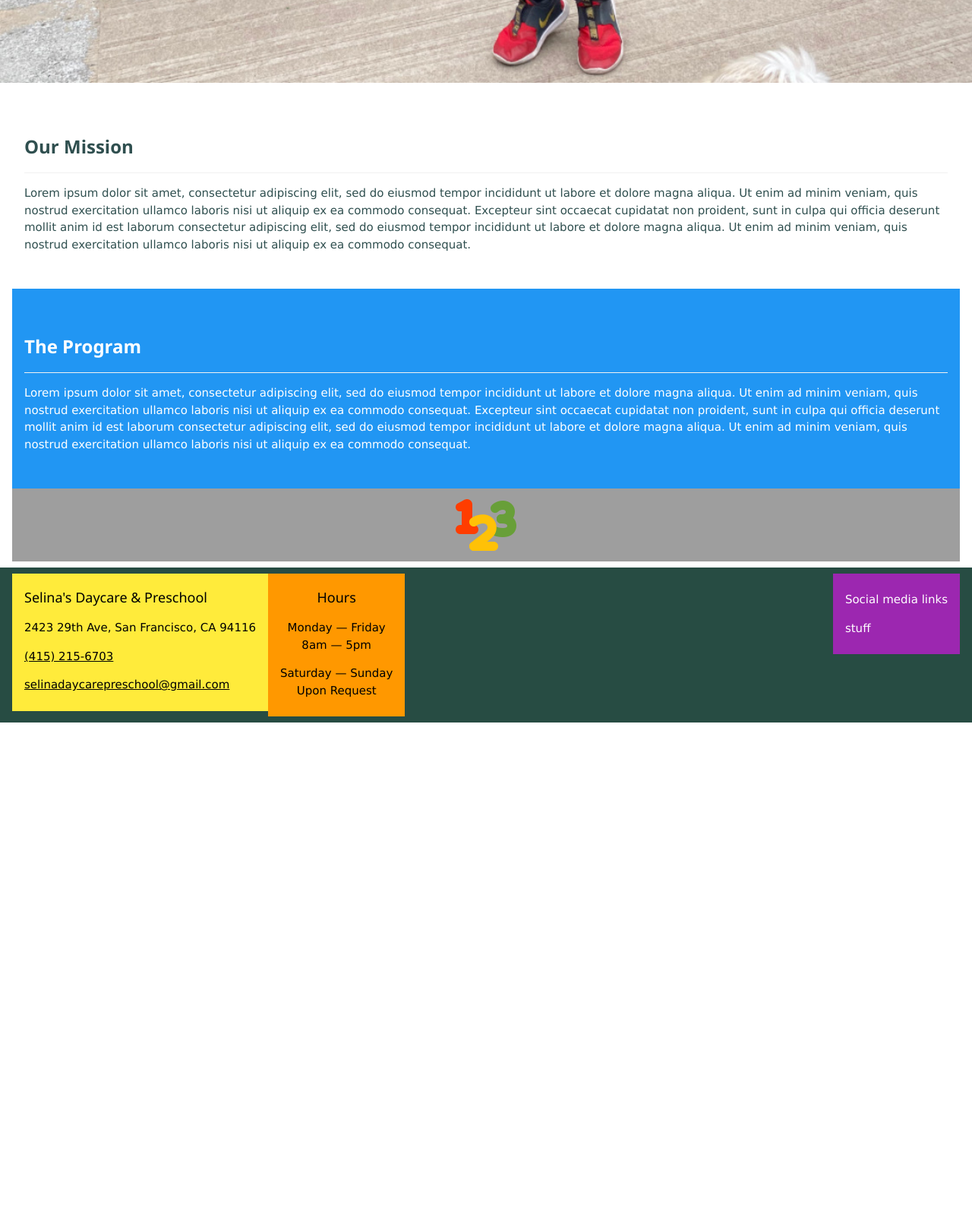
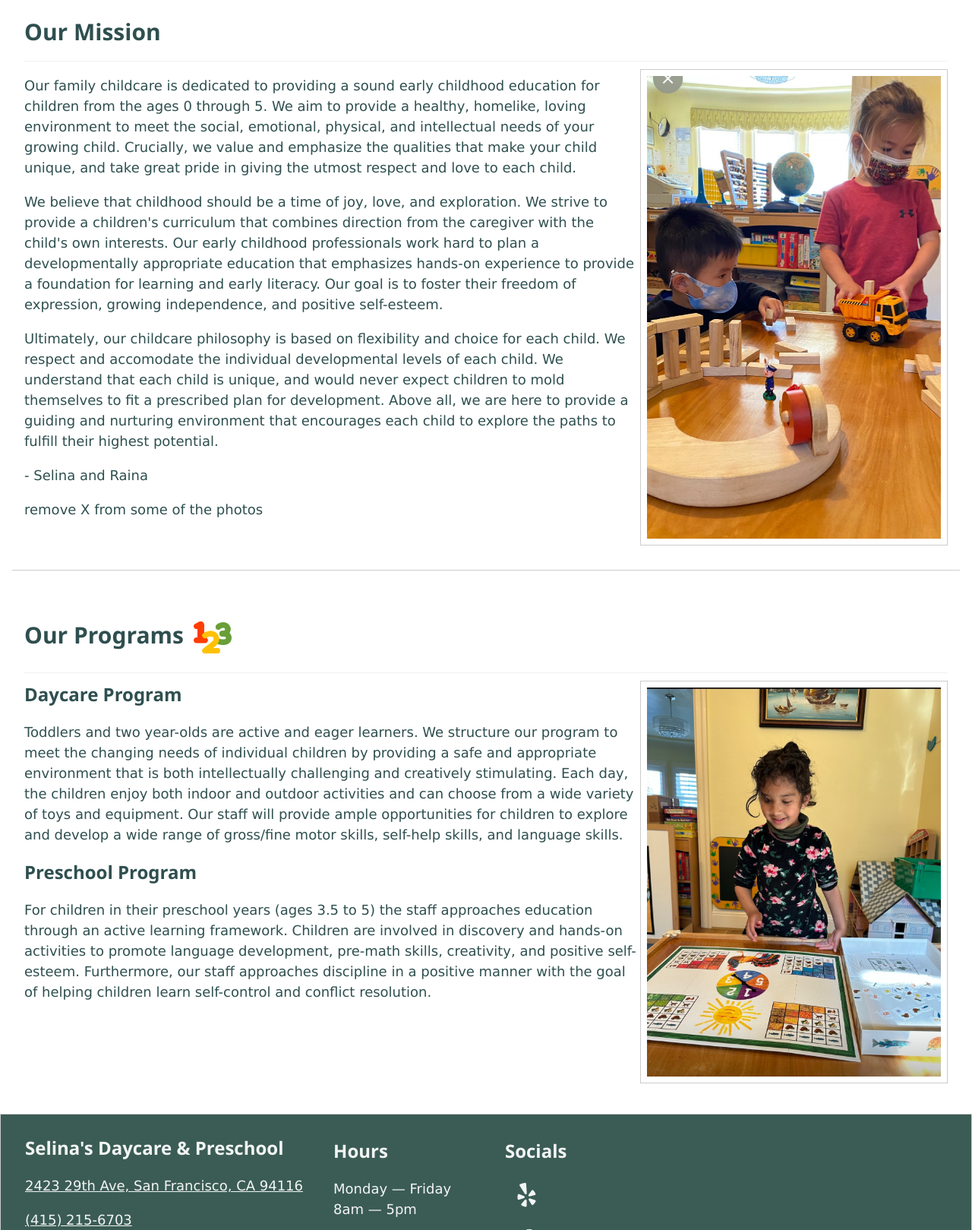
Before and after one commit to selinadaycarepreschool/selinadaycarepreschool, a plain HTML site: page index.html in a window 1280 px wide. Shown: the part 928-2547 px from the top of the page at 76% size. Before the commit the page ends 1879 px from the top, so only its background shows below. Drawn offline with Linux system fonts and the light colour scheme.

Commit message:
footer, mission, program page updated

```diff
--- a/components/footer.html
+++ b/components/footer.html
@@ -1,23 +1,26 @@
 <!-- Footer -->
-<footer class=" w3-blackboard w3-padding w3-container">
+<link rel="stylesheet" href="https://cdnjs.cloudflare.com/ajax/libs/font-awesome/4.7.0/css/font-awesome.min.css">
+<footer class="w3-blackboard w3-padding w3-container w3-border">
 
-    <div class="w3-yellow w3-left w3-padding">
-        <h5>Selina's Daycare & Preschool</h5>
-        <p>2423 29th Ave, San Francisco, CA 94116</p>
+    <div class="w3-left w3-padding">
+        <h3>Selina's Daycare & Preschool</h3>
+        <p><a href="https://goo.gl/maps/caDiXm54fjbKwHyV6">2423 29th Ave, San Francisco, CA 94116</a></p>
         <p> <a href="tel:+4152156703">(415) 215-6703</a> </p>
         <p><a href="mailto:selinadaycarepreschool@gmail.com">selinadaycarepreschool@gmail.com</a></p>
     </div>
 
-    <div class="w3-orange w3-left w3-padding w3-center">
-        <h5>Hours</h5>
+    <div class="w3-left w3-padding-large">
+        <h3>Hours</h3>
         <p>Monday &mdash; Friday<br>8am &mdash; 5pm</p>
 
         <p>Saturday &mdash; Sunday <br>Upon Request</p>
     </div>
 
-    <div class="w3-purple w3-right w3-padding">
-        <p>Social media links</p>
-        <p>stuff</p>
+    <div class="w3-left w3-padding-large">
+        <h3>Socials</h3>
+        <a href="https://www.yelp.com/biz/selinas-daycare-preschool-san-francisco" class="fa fa-yelp"></a>
+        <br>
+        <a href="https://www.facebook.com/parksides/" class="fa fa-facebook"></a>
     </div>
 
 </footer>
--- a/index.html
+++ b/index.html
@@ -4,11 +4,12 @@
 <title>Selina's Daycare & Preschool</title>
 <meta charset="UTF-8">
 <meta name="viewport" content="width=device-width, initial-scale=1">
-<link rel="icon" type="image/png" sizes="96x96" href="/images/icons/i8-numbers-96.png">
+<link rel="icon" type="image/x-icon" href="/images/icons/edublocks.ico">
 <link rel="stylesheet" href="/css/w3.css">
 <script src="/js/w3.js"></script>
 </head>
 <body>
+<!-- Author : github.com/cy-chow -->
 
 <!-- Navbar (sit on top) -->
 <div w3-include-html="/components/nav.html"></div>
@@ -16,10 +17,12 @@
 
 <!-- Header -->
 <header class="w3-display-container w3-wide" id="home">
-  <img class="big-image" src="images/gallery/jump.jpeg" alt="main">
+  <img class="big-image" src="images/home/jump.jpeg" alt="main">
   <div class="w3-display-middle w3-margin-top w3-center">
-    <!-- change color -->
-    <h1 class="w3-text-dark-blue w3-cursive" style="white-space: nowrap; font-size: 3vw;"><b>Education through Exploration</b></h1>
+    <!-- temporary tagline, might be removed later -->
+    <h1 class="w3-text-white w3-cursive" style="white-space: nowrap; font-size: 3vw; text-shadow: 2px 4px 4px rgba(0, 0, 0, 1);">
+      Education through Exploration
+    </h1>
   </div>
 </header>
 
@@ -27,29 +30,70 @@
 <div class="w3-content w3-padding" style="max-width:1564px">
 
   <!-- Mission Section -->
-  <div class="w3-container w3-padding-32" id="mission">
-    <h3 class="w3-border-bottom w3-border-light-grey w3-padding-16 .w3-text-blue-grey"><b>Our Mission</b></h3>
+  <div class="w3-container w3-padding-32 w3-border-bottom" id="mission">
+    <h2 class="w3-border-bottom w3-padding-16  w3-border-light-grey">Our Mission</h2>
 
-    <p>Lorem ipsum dolor sit amet, consectetur adipiscing elit, sed do eiusmod tempor incididunt ut labore et dolore magna aliqua. Ut enim ad minim veniam, quis nostrud exercitation ullamco laboris nisi ut aliquip ex ea commodo consequat. Excepteur sint
-      occaecat cupidatat non proident, sunt in culpa qui officia deserunt mollit anim id est laborum consectetur adipiscing elit, sed do eiusmod tempor incididunt ut labore et dolore magna aliqua. Ut enim ad minim veniam, quis nostrud exercitation ullamco
-      laboris nisi ut aliquip ex ea commodo consequat.
+    <img src="images/gallery/blockplay.jpeg" alt="tower" class= "w3-border w3-padding-thumbnail w3-right w3-third">
+
+    <p>
+      Our family childcare is dedicated to providing a sound early childhood education for children
+      from the ages 0 through 5. We aim to provide a healthy, homelike, loving environment to meet the
+      social, emotional, physical, and intellectual needs of your growing child. Crucially, we
+      value and emphasize the qualities that make your child unique, and take great pride in giving
+      the utmost respect and love to each child.
     </p>
+    <p>
+      We believe that childhood should be a time of joy, love, and exploration. We strive to provide a
+      children's curriculum that combines direction from the caregiver with the child's own interests.
+      Our early childhood professionals work hard to plan a developmentally appropriate education that
+      emphasizes hands-on experience to provide a foundation for learning and early literacy. Our goal
+      is to foster their freedom of expression, growing independence, and positive self-esteem.
+    </p>
+
+    <p>
+      Ultimately, our childcare philosophy is based on flexibility and choice for each child.
+      We respect and accomodate the individual developmental levels of each child. We understand that
+      each child is unique, and would never expect children to mold themselves to fit a prescribed plan for development.
+      Above all, we are here to provide a guiding and nurturing environment that encourages each child to explore
+      the paths to fulfill their highest potential.
+    </p>
+
+    <p>- Selina and Raina</p>
+
+    <p>remove X from some of the photos</p>
 
   </div>
 
   <!-- Program Section -->
-  <div class="w3-container w3-padding-32 w3-blue" id="program">
-    <h3 class="w3-border-bottom w3-border-light-grey w3-padding-16"><b>The Program</b></h3>
-    <p>Lorem ipsum dolor sit amet, consectetur adipiscing elit, sed do eiusmod tempor incididunt ut labore et dolore magna aliqua. Ut enim ad minim veniam, quis nostrud exercitation ullamco laboris nisi ut aliquip ex ea commodo consequat. Excepteur sint
-      occaecat cupidatat non proident, sunt in culpa qui officia deserunt mollit anim id est laborum consectetur adipiscing elit, sed do eiusmod tempor incididunt ut labore et dolore magna aliqua. Ut enim ad minim veniam, quis nostrud exercitation ullamco
-      laboris nisi ut aliquip ex ea commodo consequat.
+  <div class="w3-container w3-padding-32" id="program">
+    <h2 class="w3-border-bottom w3-padding-16  w3-border-light-grey">
+      Our Programs
+
+      <img src="images/icons/i8-numbers-96.png" style="width:60px" alt="numbers">
+    </h2>
+
+    <img src="images/gallery/math.jpeg" alt="math" class= "w3-border w3-padding-thumbnail w3-right w3-third">
+
+    <h3>Daycare Program</h3>
+    <p>
+      Toddlers and two year-olds are active and eager learners. We structure our program to meet the changing
+      needs of individual children by providing a safe and appropriate environment that is both intellectually challenging
+      and creatively stimulating. Each day, the children enjoy both indoor and outdoor activities and can choose
+      from a wide variety of toys and equipment. Our staff will provide ample opportunities for children to explore and
+      develop a wide range of gross/fine motor skills, self-help skills, and language skills.
     </p>
+
+    <h3>Preschool Program</h3>
+    <p>
+      For children in their preschool years (ages 3.5 to 5) the staff approaches education through an active
+      learning framework. Children are involved in discovery and hands-on activities to promote language
+      development, pre-math skills, creativity, and positive self-esteem.
+
+      Furthermore, our staff approaches discipline in a positive manner with the goal of helping children learn self-control
+      and conflict resolution.
+    </p>
+
   </div>
-
-<!-- Image of location/map -->
-<div class="w3-container w3-grey w3-center">
-  <img src="/images/icons/i8-numbers-96.png" class="w3-image" alt="map">
-</div>
 
 <!-- End page content -->
 </div>
```
Also changed, not shown: about.html (+27 -7 lines), contact.html (+7 -2 lines), gallery.html (+9 -7 lines), testimonials.html (+2 -2 lines), css/w3.css, images/about/degree1.jpg (added), images/about/degree2.jpeg (added), images/gallery/jump.jpeg (deleted), images/gallery/tower.jpeg, images/home/jump.jpeg (added), images/icons/edublocks.ico (added).
